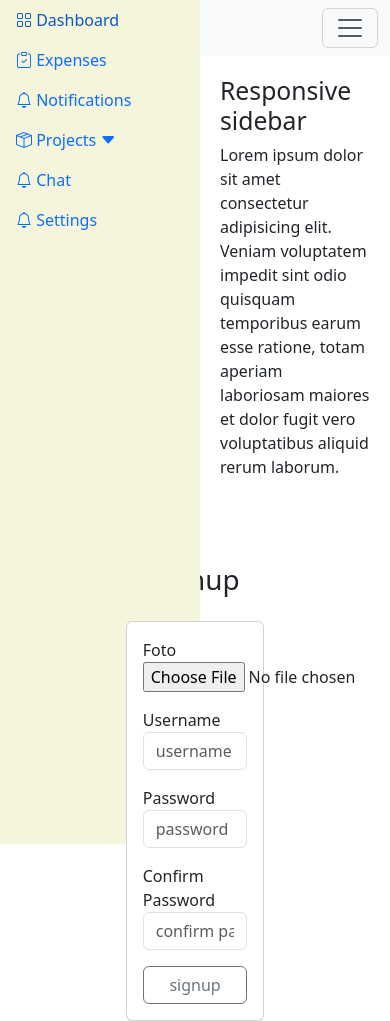
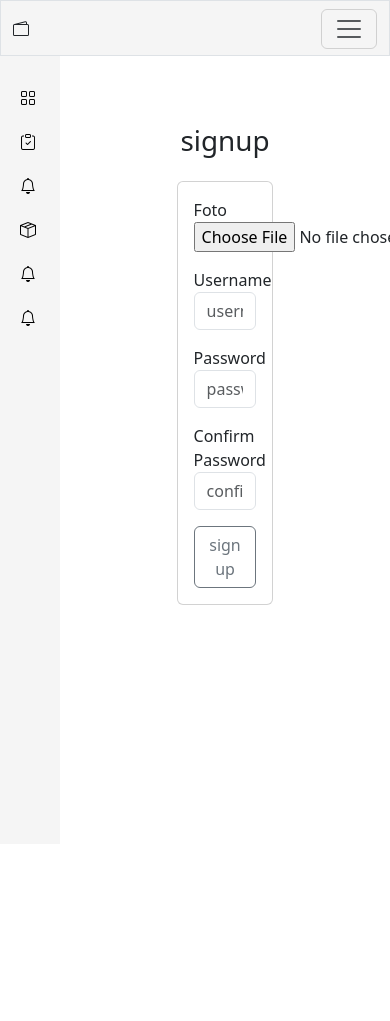
Before and after one commit to Louidor-Love/financial_Tracking, a Django app: page /signup/ in a window 390 px wide; the page is wider, and only the part inside the window is pictured. After the commit the page ends 605 px from the top of that part, so only its background shows below. Run offline with Django 4.2, Linux system fonts and the light colour scheme.

Commit message:
dashboard

```diff
--- a/dashboard/templates/dashboard.html
+++ b/dashboard/templates/dashboard.html
@@ -1,4 +1,4 @@
-{% extends 'base.html' %}
+{% extends 'navbar.html' %}
 
 {% block content %}
 <!DOCTYPE html>
--- a/statics/sidebar.css
+++ b/statics/sidebar.css
@@ -2,16 +2,67 @@
 
 .sidebar {
     position: fixed;
-    top: 0;
-    left: 0;
+    top: 56px;
+    left: auto;
     width: 200px;
     height: 100%;
-    display: flex;
-    flex-direction: column;
-    background-color: beige;
+    padding-top: 20px;
+    transition: width 0.3s;
+    background-color: Whitesmoke;
+}
+.navbar{
+    background-color:  Whitesmoke;
+    height: 56px;
+
+}
+.sidebar.collapsed {
+    width: 80px;
 }
 
 .main-content {
     margin-left: 200px;
     padding: 20px;
+    background-color: White;
+
+
+
 }
+
+.sidebar .nav-link{
+    display: flex;
+    align-items: center;
+    gap: 20px;
+    padding: 10px 20px;
+    color: black;
+}
+
+.sidebar .nav-link:hover{
+    background-color: black;
+}
+
+.main-content{
+    height: 100%;
+    margin-left: 200px;
+    padding: 20px;
+}
+
+.nav-item .nav-link{
+    color: black;
+}
+@media (max-width: 480px){
+    .sidebar {
+        width: 60px;
+    }
+
+    .sidebar .description{
+        display: none;
+    }
+
+    .sidebar .nav-limk{
+        justify-content: center;
+    }
+
+    .main-content{
+        margin-left: 60px;
+    }
+}
--- a/users/templates/base.html
+++ b/users/templates/base.html
@@ -1,54 +1,21 @@
+{% load static %}
 <!DOCTYPE html>
 <html lang="en">
 <head>
     <meta charset="UTF-8">
     <meta name="viewport" content="width=device-width, initial-scale=1.0">
     <title>financial_Tracking</title>
-       <!-- Importar el archivo CSS -->
-    <link rel="stylesheet" href="sidebar.css">
-    <link rel="stylesheet" href="https://cdn.jsdelivr.net/npm/bootstrap@5.3.3/dist/css/bootstrap.min.css">
-    <link rel="stylesheet" href="https://cdn.jsdelivr.net/npm/bootstrap@5.3.3/dist/js/bootstrap.bundle.min.js">
 </head>
 <body>
-    <nav class="navbar navbar-expand-lg bg-body-tertiary bg-dark navbar-blue">
-        <div class="container-fluid">
-            <svg xmlns="http://www.w3.org/2000/svg" width="16" height="16" fill="currentColor" class="bi bi-wallet2" viewBox="0 0 16 16">
-                <path d="M12.136.326A1.5 1.5 0 0 1 14 1.78V3h.5A1.5 1.5 0 0 1 16 4.5v9a1.5 1.5 0 0 1-1.5 1.5h-13A1.5 1.5 0 0 1 0 13.5v-9a1.5 1.5 0 0 1 1.432-1.499zM5.562 3H13V1.78a.5.5 0 0 0-.621-.484zM1.5 4a.5.5 0 0 0-.5.5v9a.5.5 0 0 0 .5.5h13a.5.5 0 0 0 .5-.5v-9a.5.5 0 0 0-.5-.5z"/>
-            </svg>
-          <button class="navbar-toggler" type="button" data-bs-toggle="collapse" data-bs-target="#navbarNavDropdown" aria-controls="navbarNavDropdown" aria-expanded="false" aria-label="Toggle navigation">
-            <span class="navbar-toggler-icon"></span>
-          </button>
-          <div class="collapse navbar-collapse ms-auto" id="navbarNavDropdown">
-            <ul class="navbar-nav ms-auto">
-              <li class="nav-item">
-                <a class="nav-link active" aria-current="page" href="{% url 'productslist' %}">list of product</a>
-              </li>
-              {% if user.is_authenticated %}
-              <li class="nav-item">
-                <a class="nav-link" href="{% url 'signout' %}">logout</a>
-              </li>
-              {% else %}
-              <li class="nav-item">
-                <a class="nav-link" href="{% url 'signup' %}">signup</a>
-              </li>
-              <li class="nav-item">
-                <a class="nav-link" href="{% url 'signin' %}">signin</a>
-              </li>
-              {% endif %}
-              <li class="nav-item dropdown">
-                {% if perfil.foto %}
-                    <img src="{{ perfil.foto.url }}" alt="{{ perfil.user.username }}" class="rounded pill" style="width: 50px; height: auto;">
-                {% else %}
-                    <p>No tienes foto de perfil.</p>
-                {% endif %}
-              </li>
 
-            </ul>
-          </div>
-        </div>
-    </nav>
-    {% include 'sidebar.html' %}
-    {% block content %}
-    {% endblock %}
+
+    <div class="d-flex  flex-column bd-highlight mb-3">
+        <div class="bd-highlight">{% include "navbar.html" %}</div>
+        <div class=" bd-highlight">{% include "sidebar.html" %}</div>
+        <main class="flex-grow-1 main-content border-1 rounded">
+            {% block content %}{% endblock %}
+        </main>
+    </div>
+
 </body>
 </html>
--- /dev/null
+++ b/users/templates/navbar.html
@@ -0,0 +1,54 @@
+{% load static %}
+<!DOCTYPE html>
+<html lang="en">
+<head>
+    <meta charset="UTF-8">
+    <meta name="viewport" content="width=device-width, initial-scale=1.0">
+    <title>financial_Tracking</title>
+    <!-- Importar el archivo CSS -->
+    <link rel="stylesheet" href="{% static 'sidebar.css' %}">
+    <link rel="stylesheet" href="https://cdn.jsdelivr.net/npm/bootstrap@5.3.3/dist/css/bootstrap.min.css">
+    <link rel="stylesheet" href="https://cdn.jsdelivr.net/npm/bootstrap@5.3.3/dist/js/bootstrap.bundle.min.js">
+</head>
+<body>
+    <nav class="navbar  border navbar-expand-lg ">
+        <div class="container-fluid">
+            <svg xmlns="http://www.w3.org/2000/svg" width="16" height="16" fill="currentColor" class="bi bi-wallet2" viewBox="0 0 16 16">
+                <path d="M12.136.326A1.5 1.5 0 0 1 14 1.78V3h.5A1.5 1.5 0 0 1 16 4.5v9a1.5 1.5 0 0 1-1.5 1.5h-13A1.5 1.5 0 0 1 0 13.5v-9a1.5 1.5 0 0 1 1.432-1.499zM5.562 3H13V1.78a.5.5 0 0 0-.621-.484zM1.5 4a.5.5 0 0 0-.5.5v9a.5.5 0 0 0 .5.5h13a.5.5 0 0 0 .5-.5v-9a.5.5 0 0 0-.5-.5z"/>
+            </svg>
+          <button class="navbar-toggler" type="button" data-bs-toggle="collapse" data-bs-target="#navbarNavDropdown" aria-controls="navbarNavDropdown" aria-expanded="false" aria-label="Toggle navigation">
+            <span class="navbar-toggler-icon"></span>
+          </button>
+          <div class="collapse navbar-collapse ms-auto" id="navbarNavDropdown">
+            <ul class="navbar-nav ms-auto">
+              <li class="nav-item">
+                <a class="nav-link active" aria-current="page" href="{% url 'productslist' %}">list of product</a>
+              </li>
+              {% if user.is_authenticated %}
+              <li class="nav-item">
+                <a class="nav-link" href="{% url 'signout' %}">logout</a>
+              </li>
+              {% else %}
+              <li class="nav-item">
+                <a class="nav-link" href="{% url 'signup' %}">signup</a>
+              </li>
+              <li class="nav-item">
+                <a class="nav-link" href="{% url 'signin' %}">signin</a>
+              </li>
+              {% endif %}
+              <li class="nav-item dropdown">
+                {% if perfil.foto %}
+                    <img src="{{ perfil.foto.url }}" alt="{{ perfil.user.username }}" class="rounded pill" style="width: 50px; height: auto;">
+                {% else %}
+                    <p>No tienes foto de perfil.</p>
+                {% endif %}
+              </li>
+
+            </ul>
+          </div>
+        </div>
+    </nav>
+    {% block content %}
+    {% endblock %}
+</body>
+</html>
--- a/users/templates/sidebar.html
+++ b/users/templates/sidebar.html
@@ -6,7 +6,7 @@
     <meta name="viewport" content="width=device-width, initial-scale=1.0">
     <title>financial_Tracking</title>
     <!-- Importar el archivo CSS -->
-     <link rel="stylesheet" href="{% static 'sidebar.css' %}">
+    <link rel="stylesheet" href="{% static 'sidebar.css' %}">
     <!-- Importe bootstrap icons -->
     <link rel="stylesheet" href="https://cdn.jsdelivr.net/npm/bootstrap-icons@1.13.1/font/bootstrap-icons.min.css">
     <!-- Importe bootstrap5.3 -->
@@ -14,7 +14,7 @@
 </head>
 <body>
 
-    <div class="sidebar">
+    <div class="sidebar  border-2">
         <nav class="sidebar nav flex-column ">
             <a class="nav-link" href="#">
                 <span class="icon">
@@ -88,13 +88,15 @@
         <!-- https://www.youtube.com/watch?v=09BToC_yTzg  -->
 
     </div>
+    <!--main
     <main class="main-content">
-        <h2>Responsive sidebar</h2>
+        <h2>Responsive Content</h2>
         <p>Lorem ipsum dolor sit amet consectetur adipisicing elit.
             Veniam voluptatem impedit sint odio quisquam temporibus earum esse ratione,
             totam aperiam laboriosam maiores et dolor fugit vero voluptatibus aliquid rerum
             laborum.</p>
     </main>
+    content of pages-->
     <script src="https://cdn.jsdelivr.net/npm/bootstrap@5.3.3/dist/js/bootstrap.bundle.min.js"></script>
     <script src="sidebar.js"></script>
 
```
Also changed, not shown: media/products/Captura1.PNG (added), media/products/architectura_LLM.png (added), media/products/bots_admin.JPG (added), media/products/bucle.JPG (added), media/products/bucle_t3kmxqj.JPG (added), media/products/drapo2.JPG (added), media/products/store7.jpg (added).
